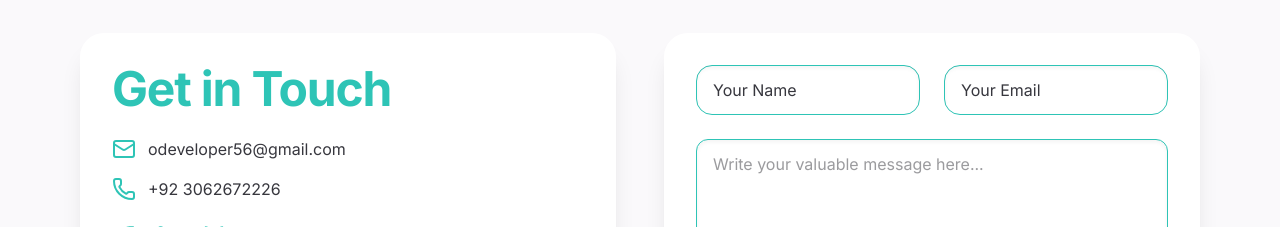
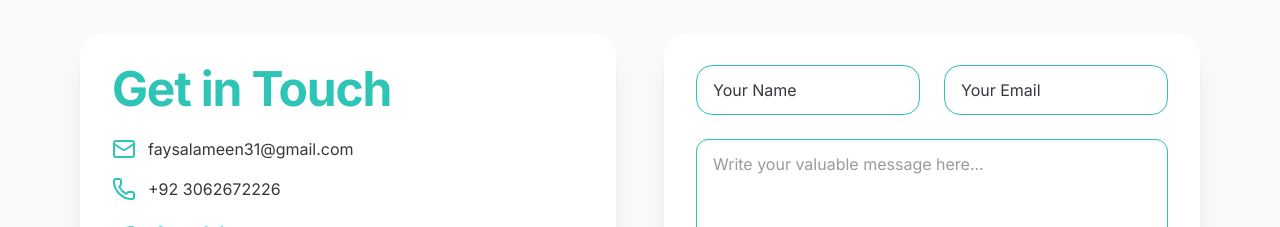
Before and after one commit to FaisalAmeen07/my-portfolio-Next.js-, a Next.js app: page / in a window 1280 px wide. Shown: the part 3760-3987 px from the top of the page. Built offline with nearby package versions, Linux system fonts and the light colour scheme.

Commit message:
change  my email

```diff
--- a/app/component/Contact.jsx
+++ b/app/component/Contact.jsx
@@ -84,12 +84,16 @@ export default function Contact() {
       <div className="absolute inset-0 rounded-3xl -z-10" />
 
       <Toaster
-        position="bottom-center"
+        position="top-center"
+        containerStyle={{
+          top: 100,
+          zIndex: 9999,
+        }}
         toastOptions={{
           style: {
-            background: "#e5e7eb",
-            color: "#1f2937",
-            boxShadow: "5px 5px 10px #1e293b, -5px -5px 10px #334155",
+            background: "var(--skills-bg)",
+            color: "var(--text-color)",
+            boxShadow: "5px 5px 10px, #fff -5px -5px 10px #fff",
           },
         }}
       />
@@ -113,7 +117,7 @@ export default function Contact() {
           <div className="space-y-4">
             <div className="flex items-center space-x-3">
               <Mail className="w-6 h-6 text-[#2ec4b6]" />
-              <span>odeveloper56@gmail.com</span>
+              <span>faysalameen31@gmail.com</span>
             </div>
             <div className="flex items-center space-x-3">
               <Phone className="w-6 h-6 text-[#2ec4b6]" />
--- a/app/component/Footer.jsx
+++ b/app/component/Footer.jsx
@@ -32,7 +32,7 @@ const footerConfig = {
     {
       label: 'Mail',
       icon: Mail,
-      href: 'mailto:odeveloper56@gmail.com'
+      href: 'mailto:faysalameen31@gmail.com'
     },
   ],
 };
--- a/app/component/Header.jsx
+++ b/app/component/Header.jsx
@@ -92,7 +92,7 @@ const Header = () => {
     },
     {
       name: "Email",
-      path: "mailto:odeveloper56@gmail.com",
+      path: "mailto:faysalameen31@gmail.com",
       icon: <Mail size={23} />,
     },
   ];
```
